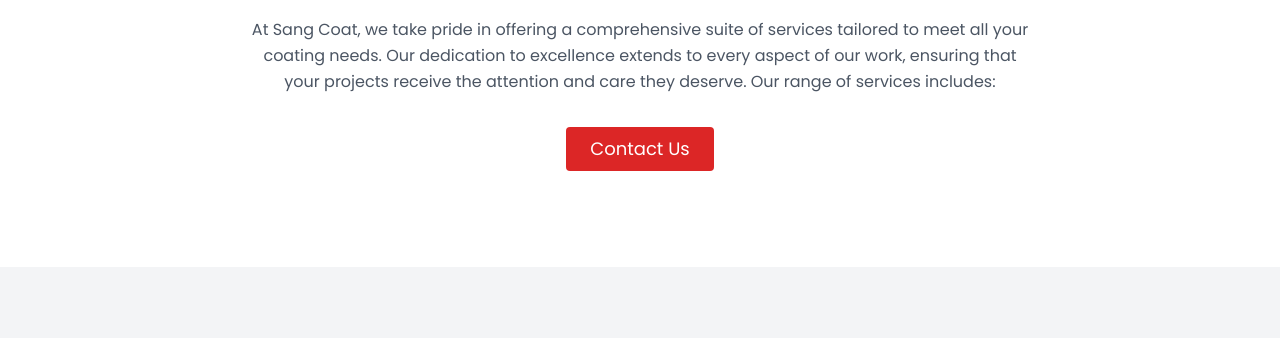
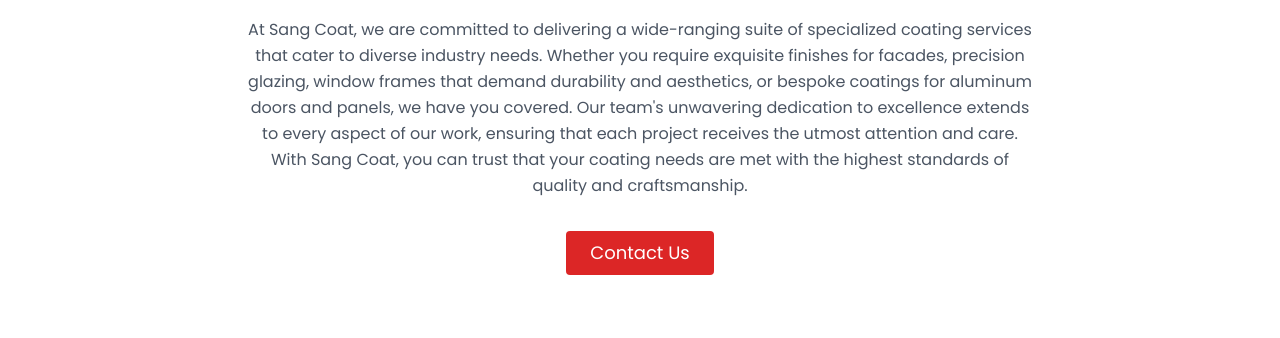
Before and after one commit to shehbaz33/sang-coat, a plain HTML site: page services.html in a window 1280 px wide. Shown: the part 318-656 px from the top of the page. Drawn offline with nearby package versions, Linux system fonts and the light colour scheme.

Commit message:
fourth-f

```diff
--- a/services.html
+++ b/services.html
@@ -90,11 +90,16 @@
             Our Range of Services
           </h1>
           <p class="mb-8 leading-relaxed">
-            At Sang Coat, we take pride in offering a comprehensive suite of
-            services tailored to meet all your coating needs. Our dedication to
-            excellence extends to every aspect of our work, ensuring that your
-            projects receive the attention and care they deserve. Our range of
-            services includes:
+            At Sang Coat, we are committed to delivering a wide-ranging suite of
+            specialized coating services that cater to diverse industry needs.
+            Whether you require exquisite finishes for facades, precision
+            glazing, window frames that demand durability and aesthetics, or
+            bespoke coatings for aluminum doors and panels, we have you covered.
+            Our team's unwavering dedication to excellence extends to every
+            aspect of our work, ensuring that each project receives the utmost
+            attention and care. With Sang Coat, you can trust that your coating
+            needs are met with the highest standards of quality and
+            craftsmanship.
           </p>
           <div class="flex justify-center">
             <button
```
